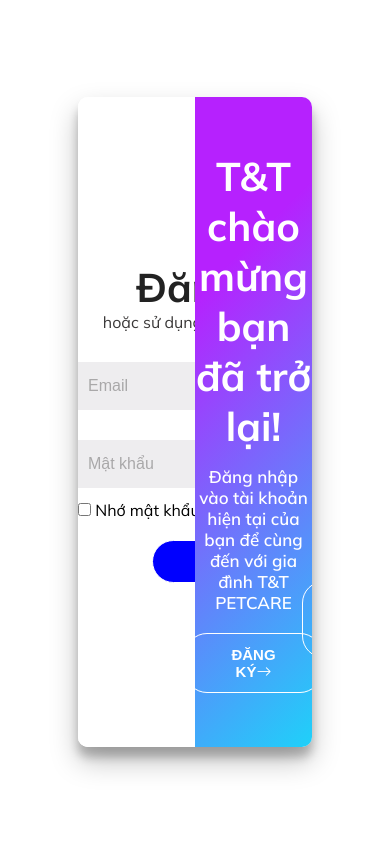
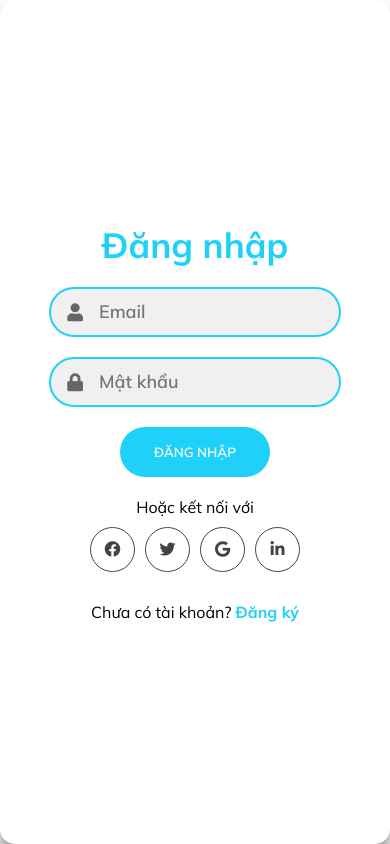
Before and after one commit to TrangThaoHuynh/PetCare, a plain HTML site: page login.html in a window 390 px wide. Drawn offline with nearby package versions, Linux system fonts and the light colour scheme.

Commit message:
login đã được chỉnh sửa và đã reponsive

```diff
--- a/assest/css/login_style.css
+++ b/assest/css/login_style.css
@@ -1,207 +1,263 @@
 @import url("https://fonts.googleapis.com/css2?family=Mulish:wght@200;300;400;500;600;700;800&display=swap");
-
 * {
   margin: 0;
   padding: 0;
   box-sizing: border-box;
+  font-family: "Mulish", sans-serif;
 }
-
 body {
-  font-family: "Mulish", sans-serif;
   display: flex;
   justify-content: center;
   align-items: center;
   width: 100%;
   min-height: 100vh;
 }
-
 .container {
-  width: 60%;
-  display: flex;
-  height: 650px;
+  position: relative;
+  width: 70vw;
+  height: 80vh;
   box-shadow: rgba(0, 0, 0, 0.25) 0px 14px 28px,
     rgba(0, 0, 0, 0.22) 0px 10px 10px;
-  border-radius: 10px;
+  border-radius: 15px;
   overflow: hidden;
 }
-
-@keyframes Show {
-  0%,
-  49.999% {
-    opacity: 0;
-    z-index: 1;
+.container {
+  transform: translateX(0);
 }
-  100% {
-    opacity: 1;
+.container::before {
+  content: "";
+  position: absolute;
+  top: 0;
+  left: -50%;
+  width: 100%;
+  height: 100%;
+  background: linear-gradient(315deg, #1fd1f9 0%, #b621fe 100%);
+  z-index: 6;
+  transform: translateX(100%);
+  transition: 1s ease-in-out;
+}
+.signin-signup {
+  position: absolute;
+  top: 0;
+  left: 0;
+  width: 100%;
+  height: 100%;
+  display: flex;
+  align-items: center;
+  justify-content: space-around;
   z-index: 5;
 }
+form {
+  display: flex;
+  align-items: center;
+  justify-content: center;
+  flex-direction: column;
+  width: 40%;
+  min-width: 238px;
+  padding: 0 10px;
 }
-
-@keyframes Hidden {
-  0%,
-  49.999% {
+form.sign-in-form {
   opacity: 1;
-    z-index: 5;
+  transition: 0.5s ease-in-out;
+  transition-delay: 1s;
 }
-  100% {
+form.sign-up-form {
   opacity: 0;
-    z-index: 1;
+  transition: 0.5s ease-in-out;
+  transition-delay: 1s;
+}
+.title {
+  font-size: 35px;
+  color: #1fd1f9;
+  margin-bottom: 10px;
+}
+.input-field {
+  width: 100%;
+  height: 50px;
+  background: #f0f0f0;
+  margin: 10px 0;
+  border: 2px solid #1fd1f9;
+  border-radius: 50px;
+  display: flex;
+  align-items: center;
+}
+.input-field i {
+  flex: 1;
+  text-align: center;
+  color: #666;
+  font-size: 18px;
+}
+.input-field input {
+  flex: 5;
+  background: none;
+  border: none;
+  outline: none;
+  width: 100%;
+  font-size: 18px;
+  font-weight: 600;
+  color: #444;
+}
+.btn {
+  width: 150px;
+  height: 50px;
+  border: none;
+  border-radius: 50px;
+  background: #1fd1f9;
+  color: #fff;
+  /* border: 2px solid #1fd1f9; */
+  /* background: #fff; */
+  font-weight: 600;
+  margin: 10px 0;
+  text-transform: uppercase;
+  cursor: pointer;
+}
+.btn:hover {
+  color: #fff;
+  background: #000;
+  /* background-color: #1fd1f9; */
+}
+.social-text {
+  margin: 10px 0;
+  font-size: 16px;
+}
+.social-media {
+  display: flex;
+  justify-content: center;
+}
+.social-icon {
+  height: 45px;
+  width: 45px;
+  display: flex;
+  align-items: center;
+  justify-content: center;
+  color: #444;
+  border: 1px solid #444;
+  border-radius: 50px;
+  margin: 0 5px;
+}
+a {
+  text-decoration: none;
+}
+.social-icon:hover {
+  color: #1fd1f9;
+  border-color: #1fd1f9;
+}
+.panels-container {
+  position: absolute;
+  top: 0;
+  left: 0;
+  width: 100%;
+  height: 100%;
+  display: flex;
+  align-items: center;
+  justify-content: space-around;
+}
+.panel {
+  display: flex;
+  flex-direction: column;
+  align-items: center;
+  justify-content: space-around;
+  width: 35%;
+  min-width: 238px;
+  padding: 0 10px;
+  text-align: center;
+  z-index: 6;
+}
+.left-panel {
+  pointer-events: none;
+}
+.content {
+  color: #fff;
+  transition: 1.1s ease-in-out;
+  transition-delay: 0.5s;
+}
+.panel h3 {
+  font-size: 30px;
+  font-weight: 600;
+}
+.panel p {
+  font-size: 15px;
+  padding: 10px 0;
+}
+.image {
+  width: 100%;
+  transition: 1.1s ease-in-out;
+  transition-delay: 0.4s;
+}
+.left-panel .image,
+.left-panel .content {
+  transform: translateX(-200%);
+}
+.right-panel .image,
+.right-panel .content {
+  transform: translateX(0);
+}
+.account-text {
+  display: none;
+}
+#sign-up-btn2,
+#sign-in-btn2 {
+  color: #1fd1f9;
+  font-weight: bold;
+}
+/*Animation*/
+.container.sign-up-mode::before {
+  transform: translateX(0);
+}
+.container.sign-up-mode .right-panel .image,
+.container.sign-up-mode .right-panel .content {
+  transform: translateX(200%);
+}
+.container.sign-up-mode .left-panel .image,
+.container.sign-up-mode .left-panel .content {
+  transform: translateX(0);
+}
+.container.sign-up-mode form.sign-in-form {
+  opacity: 0;
+}
+.container.sign-up-mode form.sign-up-form {
+  opacity: 1;
+}
+.container.sign-up-mode .right-panel {
+  pointer-events: none;
+}
+.container.sign-up-mode .left-panel {
+  pointer-events: all;
+}
+/*Responsive*/
+@media (max-width: 779px) {
+  .container {
+    width: 100vw;
+    height: 100vh;
   }
 }
-
-.container .box {
-  position: relative;
+@media (max-width: 635px) {
+  .container::before {
+    display: none;
+  }
+  form {
+    width: 80%;
+  }
+  form.sign-up-form {
+    display: none;
+  }
+  .container.sign-up-mode2 form.sign-up-form {
     display: flex;
-  height: 100%;
-  width: 50%;
-  transition: all 0.8s;
-  transform: translateX(0);
-  background-color: #fff;
-  z-index: 1;
-  overflow: hidden;
-}
-
-.container.active .box {
-  transform: translateX(100%);
-}
-
-.container .box .form {
-  position: absolute;
-  height: 100%;
-  min-width: 100%;
-  display: flex;
-  flex-direction: column;
-  justify-content: center;
-  align-items: center;
-  text-align: center;
-}
-
-.container .box .form.sign_up {
-  transition: all 1.15s;
-  z-index: 1;
-  opacity: 0;
-  background-color: #fff;
-}
-
-.container .box .form.sign_in {
-  opacity: 1;
-  transition: all 1.15s;
-  z-index: 5;
-  background-color: #fff;
-}
-
-.container.active .box .form.sign_in {
-  z-index: 1;
-  opacity: 0;
-}
-
-.container.active .box .form.sign_up {
-  z-index: 5;
     opacity: 1;
   }
-
-.container .overlay {
-  display: flex;
-  height: 100%;
-  width: 50%;
-  transition: all 0.8s;
-  transform: translateX(0);
-  background: linear-gradient(315deg, #1fd1f9 0%, #b621fe 74%);
-  z-index: 1;
-  overflow: hidden;
-  z-index: 5;
-  opacity: 1;
+  .container.sign-up-mode2 form.sign-in-form {
+    display: none;
   }
-
-.container.active .overlay {
-  transform: translateX(-100%);
+  .panels-container {
+    display: none;
   }
-
-.container .overlay .page {
-  height: 100%;
-  min-width: 100%;
-  display: flex;
-  flex-direction: column;
-  justify-content: center;
-  align-items: center;
-  text-align: center;
-  transition: all 0.5s;
-  opacity: 1;
+  .account-text {
+    display: initial;
+    margin-top: 30px;
   }
-
-.container.active .overlay .page.page_signIn {
-  opacity: 0;
-  margin-left: -100%;
 }
-
-.container.active .overlay .page.page_signUp {
-  margin-left: 0%;
+@media (max-width: 320px) {
+  form {
+    width: 90%;
   }
-
-.overlay .page h3 {
-  color: #fff;
-  font-size: 40px;
-  margin-bottom: 15px;
 }
-
-.overlay .page p {
-  color: #fff;
-  font-weight: 600;
-  margin-bottom: 20px;
-  font-size: 17px;
-}
-
-.btn {
-  display: inline-block;
-  outline: none;
-  color: #fff;
-  /* color: #0072ff; */
-  text-transform: uppercase;
-  font-size: 15px;
-  font-weight: 550;
-  background-color: transparent;
-  padding: 12px 45px;
-  border-radius: 22px;
-  /* border: 1.5px solid #0072ff; */
-  border: 1.5px solid #fff;
-  cursor: pointer;
-  /* position: relative; */
-}
-.form h3 {
-  color: #222;
-  font-size: 40px;
-}
-
-.form span {
-  color: #3a3838;
-}
-
-#form_input .type {
-  width: 330px;
-  height: 48px;
-  background-color: #eeedef;
-  margin: 30px 0;
-  margin-bottom: 8px;
-}
-
-#form_input .type input {
-  width: 100%;
-  height: 100%;
-  padding: 0 10px;
-  font-size: 16px;
-  border: none;
-  outline: none;
-  background-color: transparent;
-}
-
-#form_input .type input::placeholder {
-  color: #a9a8a9;
-}
-#form_input .remember {
-  margin-top: 12px;
-  text-align: left;
-  margin-bottom: 20px;
-}
-.bkg {
-  background-color: blue;
-}
--- a/login.html
+++ b/login.html
@@ -3,101 +3,115 @@
   <head>
     <meta charset="UTF-8" />
     <meta http-equiv="X-UA-Compatible" content="IE=edge" />
-
-    <!-- link css -->
-    <link rel="stylesheet" href="./assest/css/login_style.css" />
+    <meta name="viewport" content="width=device-width, initial-scale=1.0" />
 
     <!-- link icon -->
     <link
       rel="stylesheet"
-      href="https://cdnjs.cloudflare.com/ajax/libs/bootstrap-icons/1.10.5/font/bootstrap-icons.min.css"
-      integrity="sha512-ZnR2wlLbSbr8/c9AgLg3jQPAattCUImNsae6NHYnS9KrIwRdcY9DxFotXhNAKIKbAXlRnujIqUWoXXwqyFOeIQ=="
+      href="https://pro.fontawesome.com/releases/v5.10.0/css/all.css"
+      integrity="sha384-AYmEC3Yw5cVb3ZcuHtOA93w35dYTsvhLPVnYs9eStHfGJvOvKxVfELGroGkvsg+p"
       crossorigin="anonymous"
-      referrerpolicy="no-referrer"
     />
 
-    <meta name="viewport" content="width=device-width, initial-scale=1.0" />
-    <title>Form</title>
+    <!-- link css -->
+    <link rel="stylesheet" href="/assest/css/login_style.css" />
+    <title>signin-signup</title>
   </head>
   <body>
     <div class="container">
-      <div class="box">
-        <div class="form sign_in">
-          <h3>Đăng nhập</h3>
-          <span>hoặc sử dụng tài khoản email của bạn</span>
-
-          <form action="#" id="form_input">
-            <div class="type">
-              <input type="email" placeholder="Email" name="" id="email" />
+      <div class="signin-signup">
+        <form action="" class="sign-in-form">
+          <h2 class="title">Đăng nhập</h2>
+          <div class="input-field">
+            <i class="fas fa-user"></i>
+            <input type="email" placeholder="Email" />
           </div>
-            <div class="type">
-              <input
-                type="password"
-                placeholder="Mật khẩu"
-                name=""
-                id="password"
-              />
+          <div class="input-field">
+            <i class="fas fa-lock"></i>
+            <input type="password" placeholder="Mật khẩu" />
           </div>
-
-            <div class="remember">
-              <input type="checkbox" name="remember" id="remember"/> Nhớ mật khẩu
+          <input type="submit" value="Đăng nhập" class="btn" />
+          <p class="social-text">Hoặc kết nối với</p>
+          <div class="social-media">
+            <a href="#" class="social-icon">
+              <i class="fab fa-facebook"></i>
+            </a>
+            <a href="" class="social-icon">
+              <i class="fab fa-twitter"></i>
+            </a>
+            <a href="" class="social-icon">
+              <i class="fab fa-google"></i>
+            </a>
+            <a href="" class="social-icon">
+              <i class="fab fa-linkedin-in"></i>
+            </a>
           </div>
-
-            <button class="btn bkg">Đăng nhập</button>
+          <p class="account-text">
+            Chưa có tài khoản? <a href="#" id="sign-up-btn2">Đăng ký</a>
+          </p>
+        </form>
+        <form action="" class="sign-up-form">
+          <h2 class="title">Đăng ký</h2>
+          <div class="input-field">
+            <i class="fas fa-user"></i>
+            <input type="text" placeholder="Tên sử dụng" />
+          </div>
+          <div class="input-field">
+            <i class="fas fa-envelope"></i>
+            <input type="text" placeholder="Email" />
+          </div>
+          <div class="input-field">
+            <i class="fas fa-lock"></i>
+            <input type="password" placeholder="Mật khẩu" />
+          </div>
+          <input type="submit" value="Đăng ký" class="btn" />
+          <p class="social-text">Hoặc kết nối với</p>
+          <div class="social-media">
+            <a href="#" class="social-icon">
+              <i class="fab fa-facebook"></i>
+            </a>
+            <a href="" class="social-icon">
+              <i class="fab fa-twitter"></i>
+            </a>
+            <a href="" class="social-icon">
+              <i class="fab fa-google"></i>
+            </a>
+            <a href="" class="social-icon">
+              <i class="fab fa-linkedin-in"></i>
+            </a>
+          </div>
+          <p class="account-text">
+            Đã có tài khoản? <a href="#" id="sign-in-btn2">Đăng nhập</a>
+          </p>
         </form>
       </div>
-
-        <div class="form sign_up">
-          <h3>Đăng ký</h3>
-          <span>hoặc sử dụng email của bạn để đăng ký</span>
-
-          <form action="#" id="form_input">
-            <div class="type">
-              <input type="text" name="" placeholder="Tên" id="name" />
-            </div>
-            <div class="type">
-              <input type="email" name="" placeholder="Email" id="email" />
-            </div>
-            <div class="type">
-              <input
-                type="password"
-                name=""
-                placeholder="Mật khẩu"
-                id="password"
-              />
-            </div>
-
-            <button class="btn bkg">Đăng ký</button>
-          </form>
-        </div>
-      </div>
-
-      <div class="overlay">
-        <div class="page page_signIn">
-          <h3> T&T chào mừng bạn đã trở lại!</h3>
-          <p>
-            Đăng nhập vào tài khoản hiện tại của bạn để cùng đến với gia đình T&T PETCARE
-          </p>
-
-          <button class="btn btnSign-in">
-            Đăng ký<i class="bi bi-arrow-right"></i>
-          </button>
-        </div>
-
-        <div class="page page_signUp">
+      <div class="panels-container">
+        <div class="panel left-panel">
+          <div class="content">
             <h3>T&T Xin chào!</h3>
             <p>
-            Hãy để chúng tôi nhận được sự tin tưởng của bạn bằng cách trở thành một trong những thành viên của gia đình T&T PETCARE
+              Hãy để chúng tôi nhận được sự tin tưởng của bạn bằng cách trở thành
+              một trong những thành viên của gia đình T&T PETCARE.
             </p>
-
-          <button class="btn btnSign-up">
-            <i class="bi bi-arrow-left"></i> Đăng nhập
-          </button>
+            <button class="btn" id="sign-in-btn">Đăng nhập</button>
+          </div>
+          <img src="signin.svg" alt="" class="image" />
+        </div>
+        <div class="panel right-panel">
+          <div class="content">
+            <h3>T&T chào mừng bạn đã trở lại!</h3>
+            <p>
+              Đăng nhập tài khoản hiện tại của bạn để cùng đến với gia đình T&T
+              PETCARE
+            </p>
+            <button class="btn" id="sign-up-btn">Đăng ký</button>
+          </div>
+          <img src="signup.svg" alt="" class="image" />
         </div>
       </div>
     </div>
 
-    <!-- link script -->
-    <script src="./assest/js/login.js"></script>
+    <!-- link js -->
+    <script src="/assest/js/login.js"></script>
   </body>
 </html>
```
Also changed, not shown: assest/js/login.js (+17 -11 lines). Lines whose indentation alone changed are shown as unchanged.
